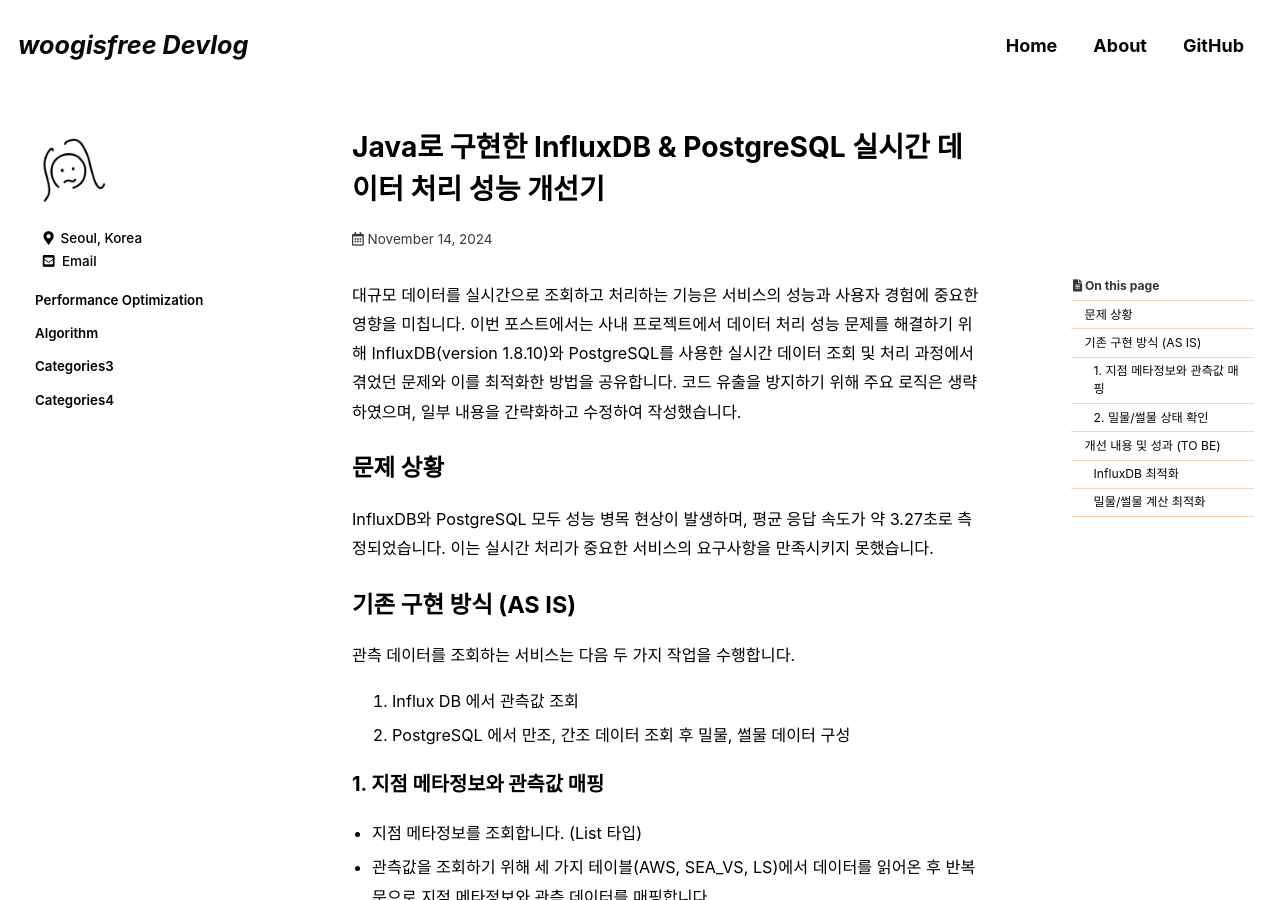
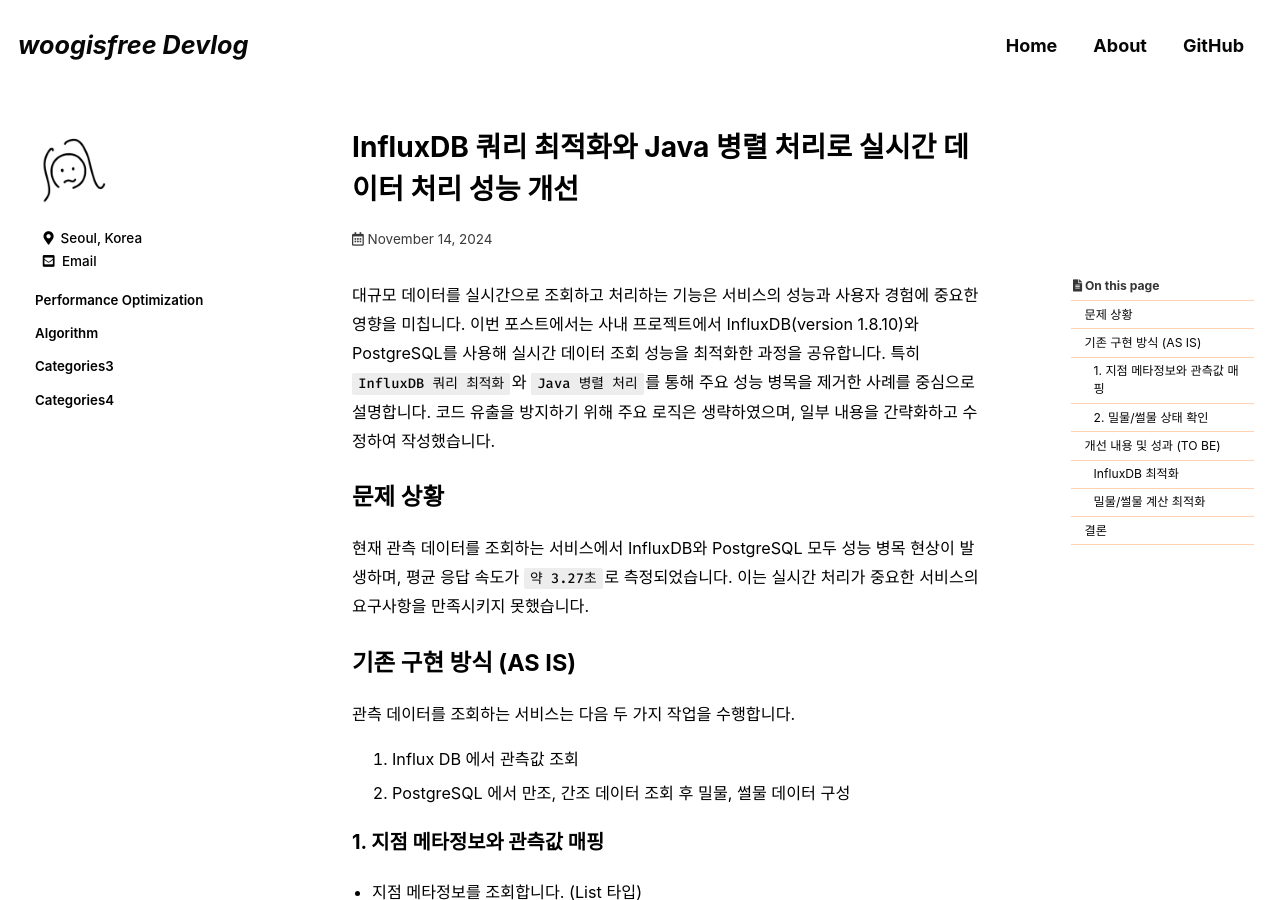
Before and after one commit to woogisfree/woogisfree.github.io, a Jekyll site: the page built from _posts/2024-11-14-performance-optimization-parallel-stream.md, in a window 1280 px wide and 900 px high. Built offline with Jekyll 4.4.1, drawn with Linux system fonts in a browser that asks for light colours; cached includes are drawn as plain includes; some web fonts are replaced; comment, search, counter and statistics services are not loaded; some of the changed text lies outside the part shown.

Commit message:
refact: optimize real-time data processing performance with InfluxDB & Java
- Improved InfluxDB query to reduce data retrieval time
- Refactored code to use Java parallel processing for tide status calculations
- Reduced overall processing time from ~3.27s to ~0.518s, achieving ~84.17% performance improvement
- Enhanced user experience by improving real-time response speed

```diff
--- a/_posts/2024-11-14-performance-optimization-parallel-stream.md
+++ b/_posts/2024-11-14-performance-optimization-parallel-stream.md
@@ -1,5 +1,5 @@
 ---
-title: 'Java로 구현한 InfluxDB & PostgreSQL 실시간 데이터 처리 성능 개선기'
+title: 'InfluxDB 쿼리 최적화와 Java 병렬 처리로 실시간 데이터 처리 성능 개선'
 excerpt: ''
 
 categories:
@@ -16,10 +16,10 @@ date: 2024-11-14
 last_modified_at: 2024-11-14
 ---
 
-대규모 데이터를 실시간으로 조회하고 처리하는 기능은 서비스의 성능과 사용자 경험에 중요한 영향을 미칩니다. 이번 포스트에서는 사내 프로젝트에서 데이터 처리 성능 문제를 해결하기 위해 InfluxDB(version 1.8.10)와 PostgreSQL를 사용한 실시간 데이터 조회 및 처리 과정에서 겪었던 문제와 이를 최적화한 방법을 공유합니다. 코드 유출을 방지하기 위해 주요 로직은 생략하였으며, 일부 내용을 간략화하고 수정하여 작성했습니다.
+대규모 데이터를 실시간으로 조회하고 처리하는 기능은 서비스의 성능과 사용자 경험에 중요한 영향을 미칩니다. 이번 포스트에서는 사내 프로젝트에서 InfluxDB(version 1.8.10)와 PostgreSQL를 사용해 실시간 데이터 조회 성능을 최적화한 과정을 공유합니다. 특히 `InfluxDB 쿼리 최적화`와 `Java 병렬 처리`를 통해 주요 성능 병목을 제거한 사례를 중심으로 설명합니다. 코드 유출을 방지하기 위해 주요 로직은 생략하였으며, 일부 내용을 간략화하고 수정하여 작성했습니다.
 
 ## 문제 상황
-InfluxDB와 PostgreSQL 모두 성능 병목 현상이 발생하며, 평균 응답 속도가 약 3.27초로 측정되었습니다. 이는 실시간 처리가 중요한 서비스의 요구사항을 만족시키지 못했습니다.
+현재 관측 데이터를 조회하는 서비스에서 InfluxDB와 PostgreSQL 모두 성능 병목 현상이 발생하며, 평균 응답 속도가 `약 3.27초`로 측정되었습니다. 이는 실시간 처리가 중요한 서비스의 요구사항을 만족시키지 못했습니다.
 
 ## 기존 구현 방식 (AS IS)
 관측 데이터를 조회하는 서비스는 다음 두 가지 작업을 수행합니다.
@@ -192,6 +192,5 @@ private String determineTideStatus(LocalTime currentTime ...) {
 
 그 결과, 개선된 코드의 처리 시간은 `약 530ms`로 감소했으며, 기존 대비 `약 76.96%`의 성능 개선을 달성했습니다.
 
----
-
-이번 최적화 작업을 통해 InfluxDB와 PostgreSQL에서 대규모 데이터를 실시간으로 조회하고 처리하는 과정을 개선하여 전체 성능을 크게 향상시켰습니다. 기존 코드에서는 `약 3.27초`가 소요되었던 작업이 `약 0.518초`로 단축되었습니다. 이는 `약 84.17%`의 전체 처리 시간 감소를 의미하며, 실시간 처리가 중요한 서비스의 성능과 사용자 경험을 대폭 향상시키는 데 기여했습니다.
+## 결론
+이번 최적화 작업을 통해 InfluxDB 쿼리 개선과 Java 병렬 처리를 적용하여, 기존에 `약 3.27초`가 소요되던 작업을 `약 0.518초`로 단축했습니다. 이는 전체 처리 시간을 `약 84.17%` 감소시킨 것으로, 실시간 처리가 중요한 서비스의 성능과 사용자 경험을 크게 향상하는 데 기여했습니다.
```
